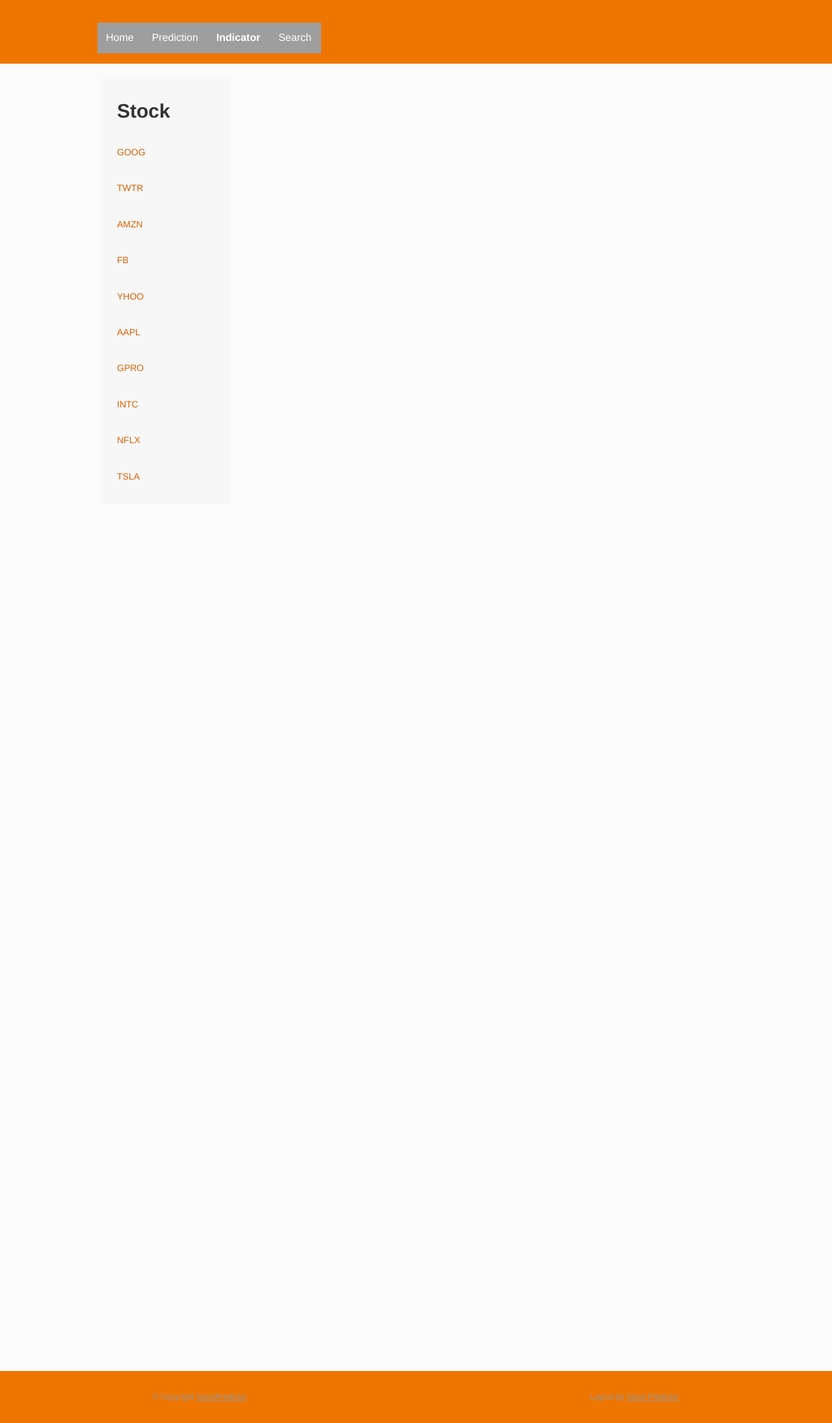
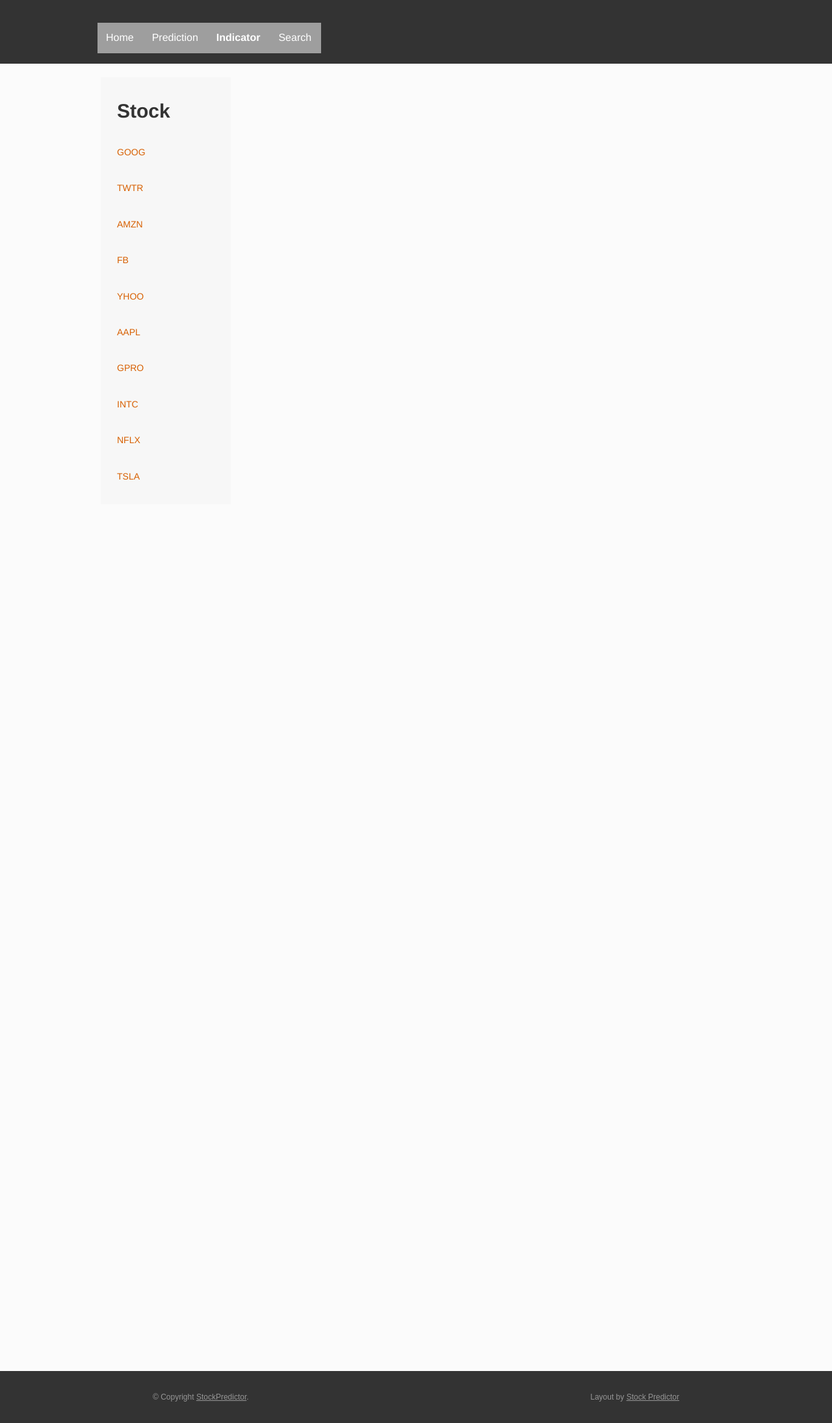
Before and after one commit to wangyannhao/final-stock-market-website, a Django app: page /indicator/ in a window 1280 px wide. Shown: the whole page at 65% size. Run offline with Django 3.2, Linux system fonts and the light colour scheme; parts of the project's set-up code (start-up, migrations or seed data) failed here and were passed over; some libraries are stand-ins or nearby versions; some web fonts are replaced; grey boxes are pictures that could not be loaded.

Commit message:
update color

```diff
--- a/static/css/style.css
+++ b/static/css/style.css
@@ -86,7 +86,7 @@ a.rm, a.com {
 	width:890px;
 }
 .header {
-	background:#ee7600;
+	background:#333;
 	height:98px;
 }
 .header_resize {
@@ -254,7 +254,7 @@ ul.ex_menu li a:hover {
 }
 .footer {
 	color:#959595;
-	background-color:#ee7600;
+	background-color:#333;
 }
 .footer_resize {
 	margin:0 auto;
```
